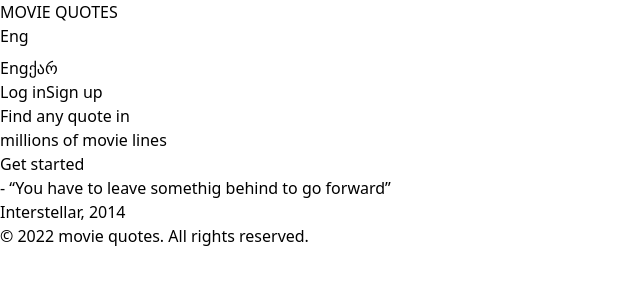
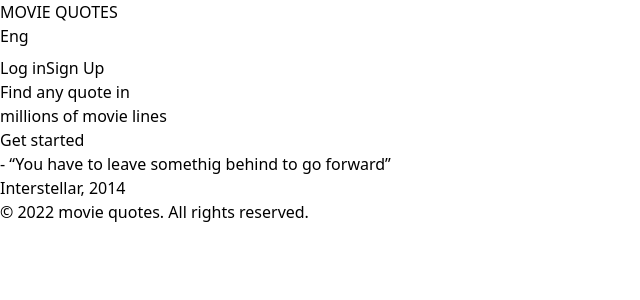
Before and after one commit to elenejavakhishvili638/movie-quotes-front, a Vue app: page / in a window 1280 px wide. Shown: the top 300 px of the page, without its empty margins (0-640 px from the left). Built offline with nearby package versions, Linux system fonts and the light colour scheme.

Commit message:
feat: add localization

```diff
--- a/src/components/TheHeader.vue
+++ b/src/components/TheHeader.vue
@@ -3,21 +3,21 @@
         <h2 class="text-cream">MOVIE QUOTES</h2>
         <div class="flex items-center" >
             <div class="mr-[10px] md:mr-[40px] flex justify-center items-center" >
-              <div  class="flex items-center gap-[10px]" >
-                <p class="text-white">Eng</p>
+              <div @click="toggleLang" class="flex items-center gap-[10px]" >
+                <p class="text-white">{{ language.display }}</p>
                 <img :src="Vector" />
               </div>
 
-              <div class="absolute border-1 top-[7%] bg-slate-500 px-[50px] py-[10px] rounded-[8px]" >
+              <div v-show="showLang" class="absolute border-1 top-[7%] bg-slate-500 px-[50px] py-[10px] rounded-[8px]" >
                 <div class="flex flex-col gap-[10px]" >
-                  <button class="text-white" >Eng</button>
-                  <button class="text-white" >ქარ</button>
+                  <button class="text-white" @click="changeLanguage('en', 'Eng')">Eng</button>
+                  <button class="text-white" @click="changeLanguage('ka', 'ქარ')">ქარ</button>
                 </div>
               </div>
             </div>
             <div class="flex" >
-                <button class="mr-[8px] justify-center items-center flex w-72 h-32 border border-white rounded-[4px] text-white text-sm" >Log in</button>
-                <button class="justify-center items-center flex px-[10px] h-32 rounded-[4px] text-white text-sm border-none bg-red" >Sign up</button>
+                <button class="mr-[8px] justify-center items-center flex w-72 h-32 border border-white rounded-[4px] text-white text-sm" >{{ $t("texts.log_in") }}</button>
+                <button class="justify-center items-center flex px-[10px] h-32 rounded-[4px] text-white text-sm border-none bg-red" >{{ $t("texts.sign_up") }}</button>
             </div>
         </div>
     </div>
@@ -26,8 +26,30 @@
 <script>
 
 import Vector from "../assets/images/logos/Vector.png"
+import {useLanguageStore} from "../stores/language/index"
+import { ref } from 'vue';
 
 export default {
+    setup() {
+    const language = useLanguageStore();
+    const showLang = ref(false);
+
+    const changeLanguage = (newLanguage, display) => {
+        showLang.value = false;
+        language.setLanguage({newLanguage, display});
+    };
+
+    const toggleLang = () => {
+        showLang.value = !showLang.value;
+    };
+
+    return {
+      language,
+      changeLanguage,
+      showLang,
+      toggleLang
+    };
+  },
     data(){
     return {
       Vector,
--- a/src/main.js
+++ b/src/main.js
@@ -2,6 +2,7 @@
 
 import { createApp } from 'vue'
 import { createPinia } from 'pinia'
+import i18n from './config/i18n/index'
 
 import App from './App.vue'
 import router from './router'
@@ -10,5 +11,6 @@
 
 app.use(createPinia())
 app.use(router)
+app.use(i18n)
 
 app.mount('#app')
--- a/src/stores/language/actions.js
+++ b/src/stores/language/actions.js
@@ -0,0 +1,10 @@
+import i18n from '../../config/i18n/index'
+
+export default {
+  setLanguage(payload) {
+    const { newLanguage, display } = payload
+    i18n.global.locale = newLanguage
+    this.currentLanguage = newLanguage
+    this.display = display
+  }
+}
--- a/src/stores/language/index.js
+++ b/src/stores/language/index.js
@@ -1,6 +1,5 @@
 import { defineStore } from 'pinia'
 
-import getters from './getters'
 import actions from './actions'
 
 export const useLanguageStore = defineStore({
@@ -9,6 +8,5 @@
     currentLanguage: 'en',
     display: 'Eng'
   }),
-  getters,
   actions
 })
--- a/src/views/TheLanding.vue
+++ b/src/views/TheLanding.vue
@@ -5,7 +5,7 @@
                 <the-header></the-header>
                  <div class="mt-[136px] flex flex-col items-center justify-center text-2xl break " >
                      <h1 class="text-cream text-center lg:text-[60px] lg:w-[703px] lg:leading-[90px] w-[281px]">Find any quote in <br/> millions of movie lines</h1>
-                     <a class="mt-[32px] justify-center items-center flex w-109 h-38 rounded-[4px] text-white text-base border-none bg-red" >Get started</a>
+                     <a class="mt-[32px] justify-center items-center flex w-109 h-38 rounded-[4px] text-white text-base border-none bg-red" >{{ $t("texts.get_started") }}</a>
                  </div>
             </div>
             <div class="flex h-[500px] lg:h-[1000px] bg-center bg-fixed bg-cover bg-no-repeat lg:pt-[413px] lg:pl-[239px] lg:justify-start lg:items-start justify-center items-center" >
```
